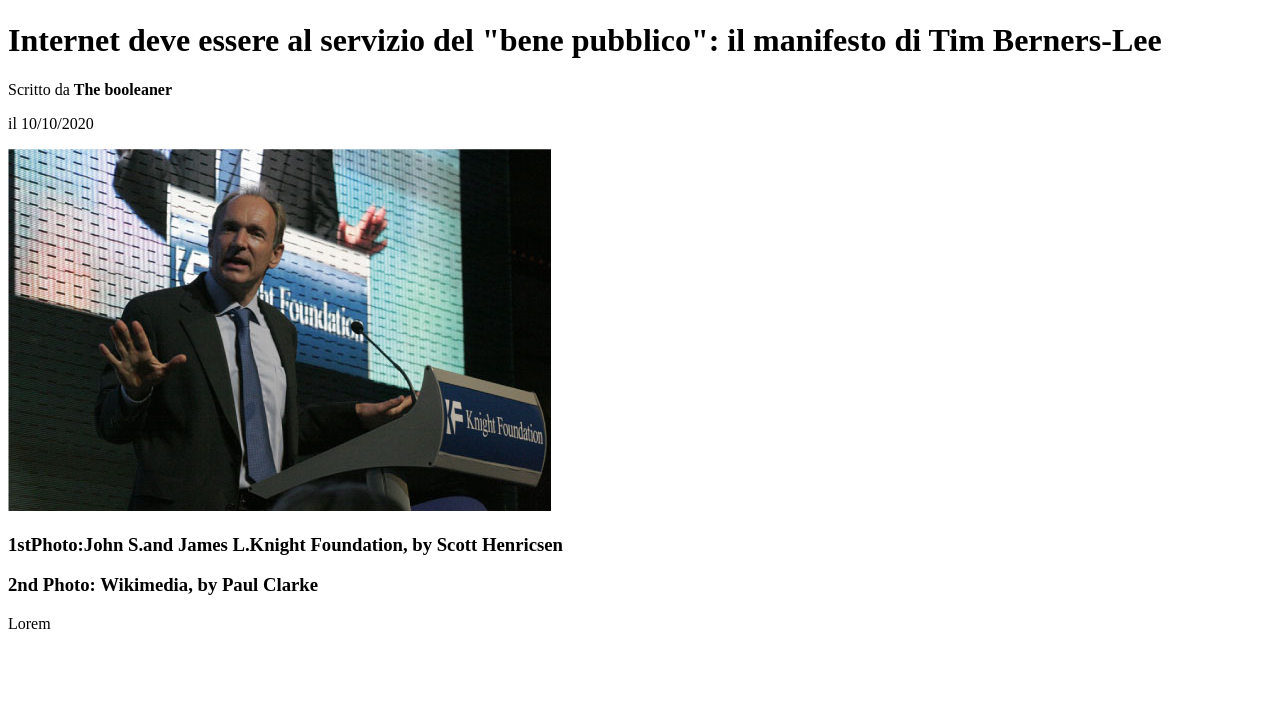
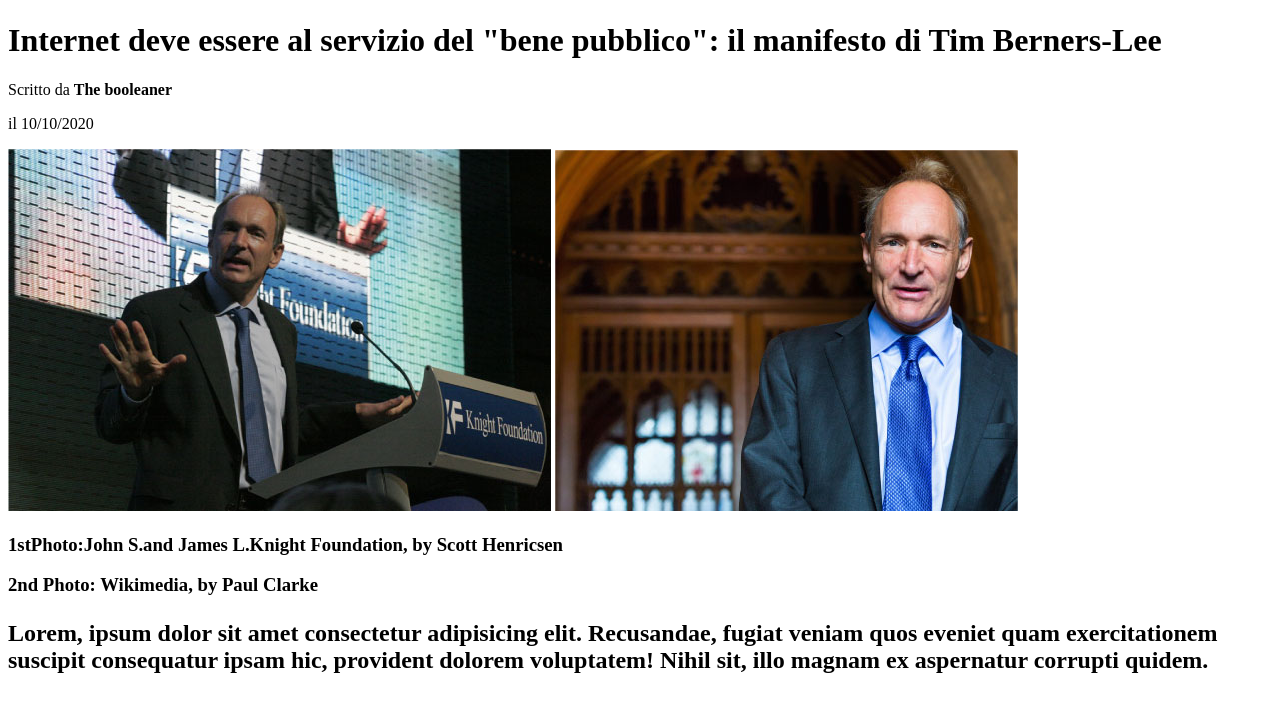
Before and after one commit to GretaMattarelli/html-css-booleaner, a plain HTML site: page index.html in a window 1280 px wide. Shown: the part 61-772 px from the top of the page. Drawn offline with Linux system fonts and the light colour scheme; files that its build step writes are made by us from their sources.

Commit message:
title, imagine, subtitles

```diff
--- a/index.html
+++ b/index.html
@@ -19,13 +19,16 @@
         <h1>Internet deve essere al servizio del "bene pubblico": il manifesto di Tim Berners-Lee</h1>
         <p>Scritto da <b> The booleaner</b></p>
         <p>il 10/10/2020<p>
-            <img id src="./img/tim-1.jpg" alt="prima foto del compito">
+            <img id src="./img/tim-1.jpg" alt="prima foto del compito"> <img id src="./img/tim-2.jpg" alt="primo piano Tim">
             <h3>1stPhoto:John S.and James L.Knight Foundation, by Scott Henricsen</h3>
             <h3>2nd Photo: Wikimedia, by Paul Clarke</h3>
 
 
-        <section>
-    Lorem
+            <section>
+    <h1><p style="font: size 0px;%"> Lorem, ipsum dolor sit amet consectetur adipisicing elit. Recusandae, fugiat veniam quos eveniet quam exercitationem suscipit consequatur ipsam hic, provident dolorem voluptatem!
+        Nihil sit, illo magnam ex aspernatur corrupti quidem.</h1></p>
+
+</section>
 
         <section>
     </main>
```
